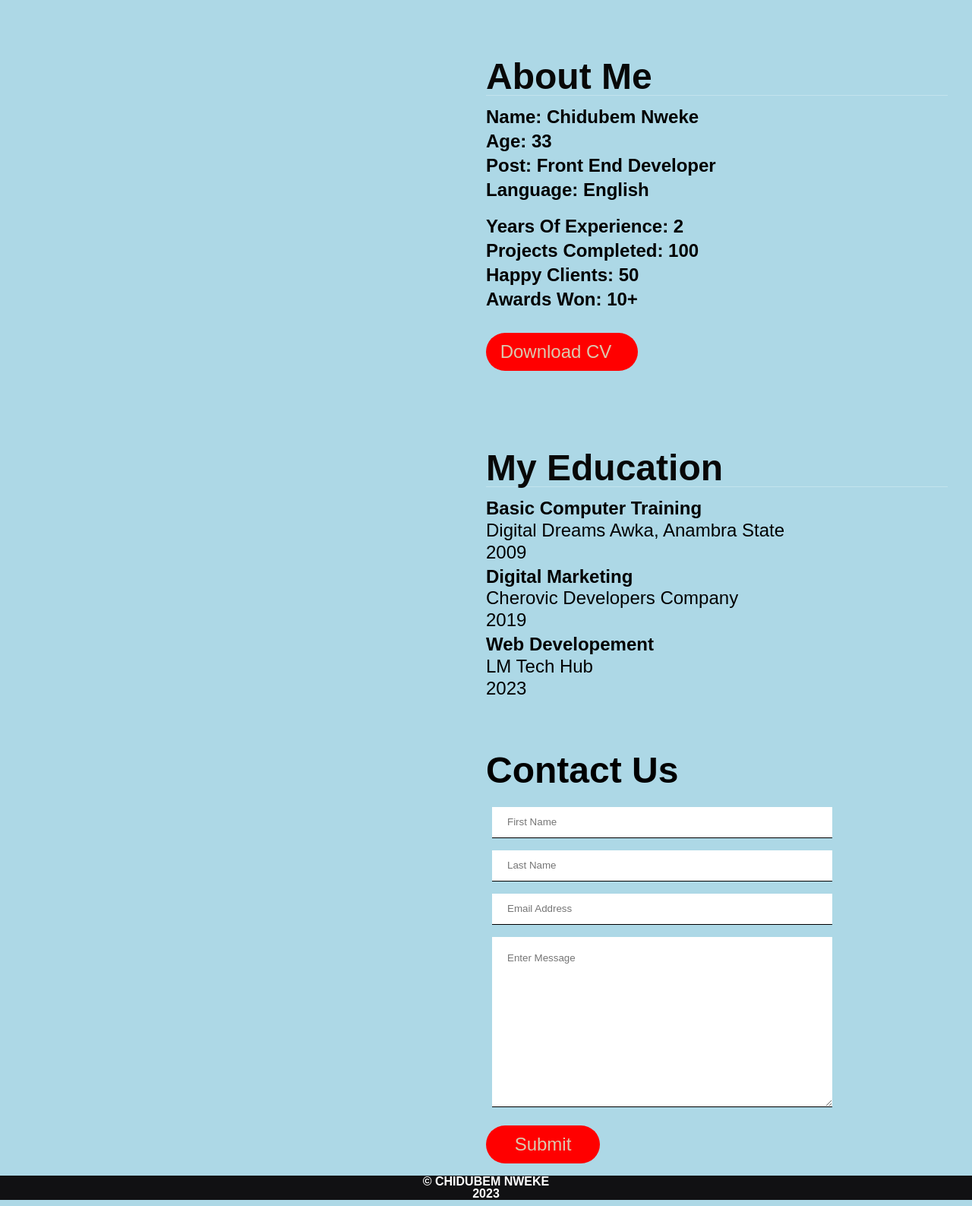
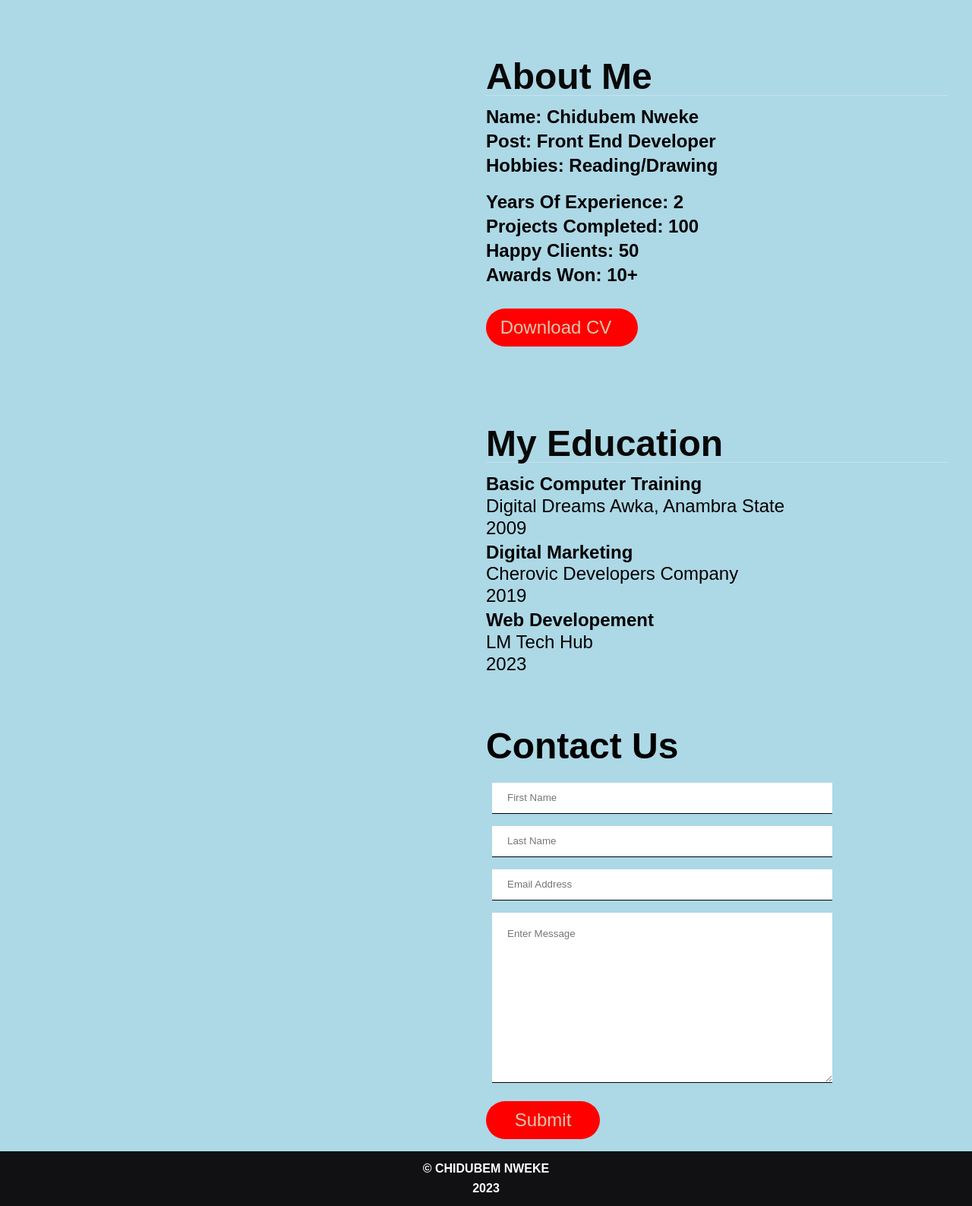
Before and after one commit to Nchedubem/lesson_3_Task_6_chidubem_nweke, a website: page index.html in a window 1280 px wide. Shown: the part 837-2424 px from the top of the page at 76% size. Drawn offline with Linux system fonts and the light colour scheme.

Commit message:
update commit

```diff
--- a/css/style.css
+++ b/css/style.css
@@ -198,7 +198,9 @@ footer {
     display: flex;
     flex-direction: column;
     align-items: center;
-    justify-content:flex-end;
+    justify-content: center;
+    gap: 10px;
+    padding:15px;
 }
 
 @media screen and (width >=581px){
--- a/index.html
+++ b/index.html
@@ -46,10 +46,8 @@
                 <div class="row">
                     <div class="info">
                         <h3><span>Name: </span>Chidubem Nweke</h3>
-                        <h3><span>Age: </span>33</h3>
                         <h3><span>Post: </span>Front End Developer</h3>
-                        <h3><span>Language: </span>English</h3>
-
+                        <h3><span>hobbies: </span>Reading/Drawing</h3>
                     </div>
                     <div class="counter">
                         <div class="box">
```
